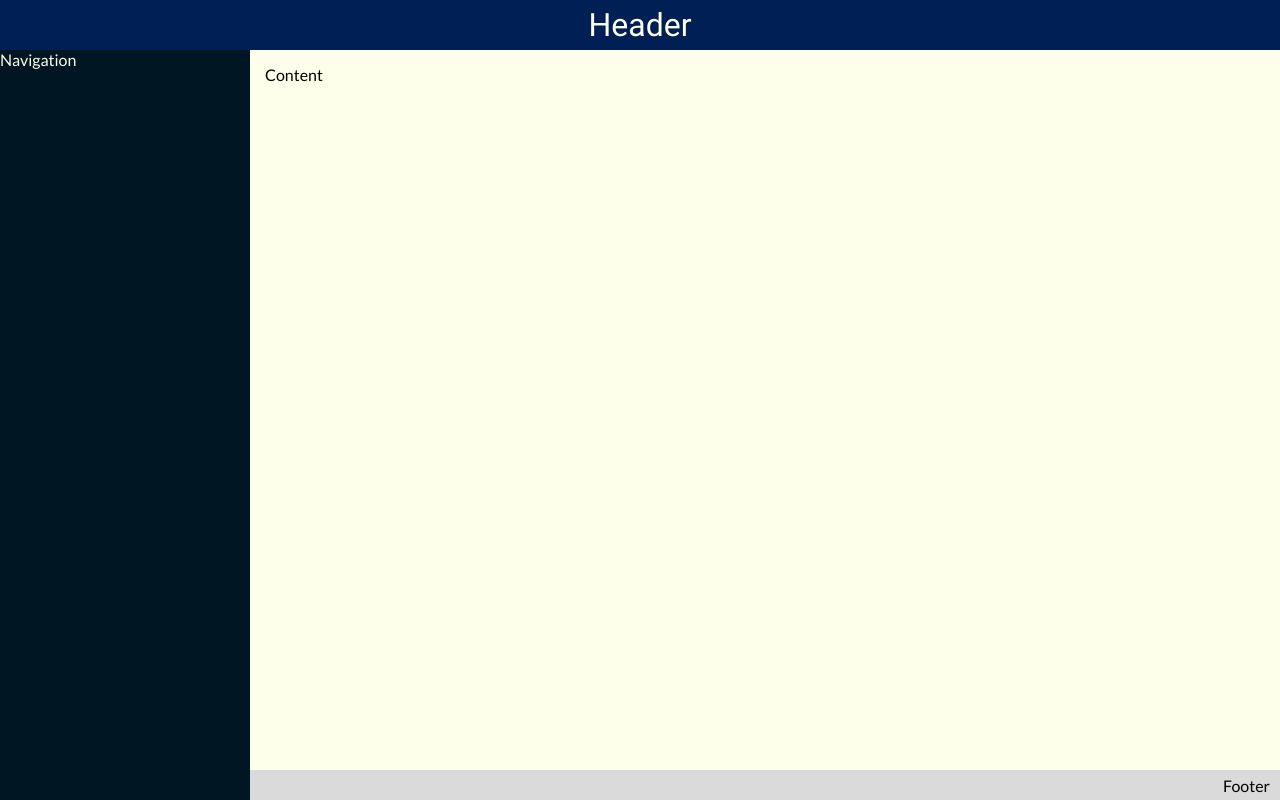
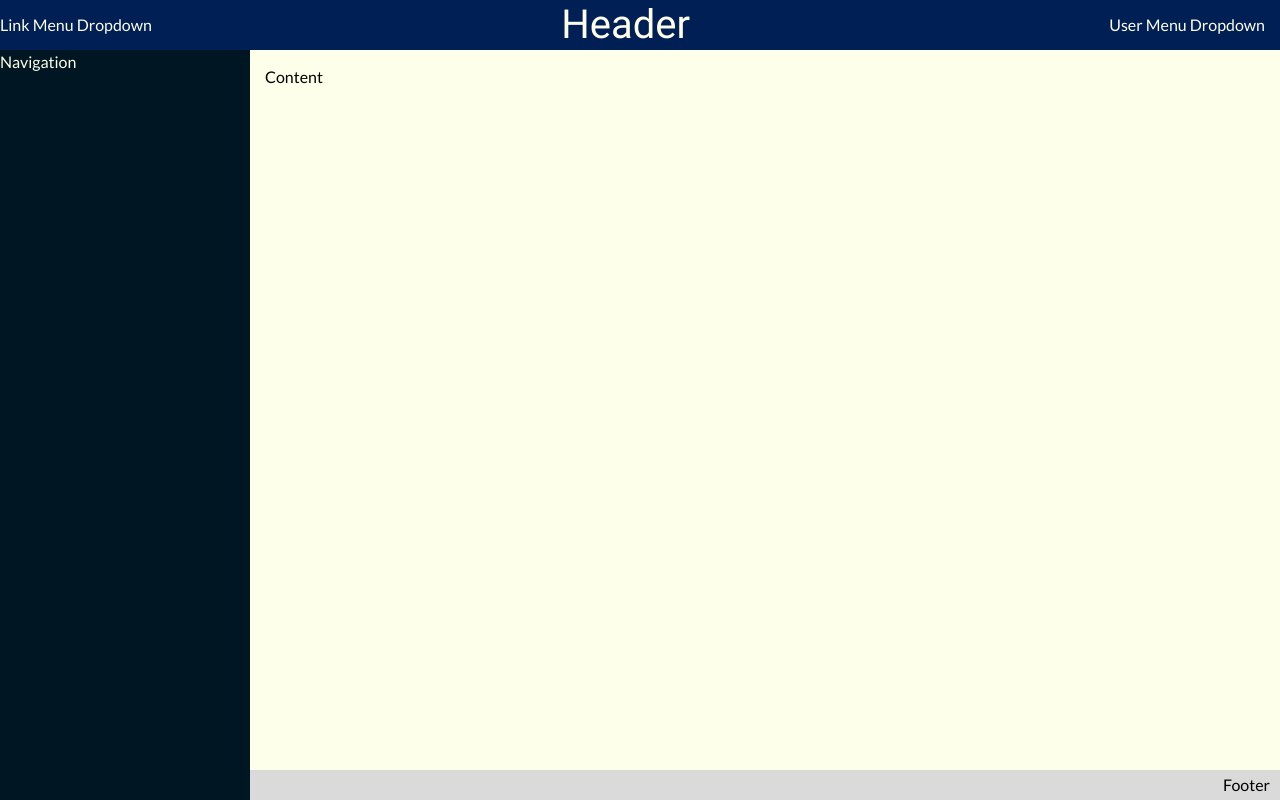
Before and after one commit to eltonmel/frontend, a React (Create React App) app: page / in a window 1280 px wide. Built offline with nearby package versions, Linux system fonts and the light colour scheme.

Commit message:
User menu component implemented

```diff
--- a/package.json
+++ b/package.json
@@ -3,9 +3,11 @@
   "version": "0.1.0",
   "private": true,
   "dependencies": {
+    "@fortawesome/fontawesome-free": "^5.13.0",
     "@testing-library/jest-dom": "^4.2.4",
     "@testing-library/react": "^9.3.2",
     "@testing-library/user-event": "^7.1.2",
+    "bootstrap": "^4.4.1",
     "node-sass": "^4.14.0",
     "react": "^16.13.1",
     "react-dom": "^16.13.1",
--- a/src/App.scss
+++ b/src/App.scss
@@ -1,3 +1,6 @@
+@import '../node_modules/bootstrap/dist/css/bootstrap.css';
+@import '../node_modules/@fortawesome/fontawesome-free/css/all.css';
+
 @font-face {
   font-family: 'Lato';
   src: url('./Assets/Fonts/Lato-Regular.ttf');
--- a/src/Components/Header.jsx
+++ b/src/Components/Header.jsx
@@ -1,9 +1,13 @@
 import React from 'react';
+
+import UserMenu from '@/Components/UserMenu';
 
 import '@/Styles/Header.scss';
 
 export default () => (
   <header className="header">
+    <span>Link Menu Dropdown</span>
     <h1>Header</h1>
+    <UserMenu />
   </header>
 );
--- /dev/null
+++ b/src/Components/UserMenu.jsx
@@ -0,0 +1,26 @@
+import React from 'react';
+
+import '@/Styles/UserMenu.scss';
+
+export default () => {
+  const showUserMenu = (event) => {
+    const container = event.target.nextElementSibling;
+    container.classList.toggle('hidden');
+  };
+
+  return (
+    <div className="user-menu">
+      <div className="user-button" onClick={showUserMenu}>
+        User Menu Dropdown
+      </div>
+      <div className="user-menu-content hidden">
+        <a href="/profile">
+          <i className="fa fa-cogs"></i> Profile
+        </a>
+        <a href="/logout">
+          <i className="fa fa-sign-out-alt"></i> Exit
+        </a>
+      </div>
+    </div>
+  );
+};
--- a/src/Styles/Header.scss
+++ b/src/Styles/Header.scss
@@ -4,10 +4,11 @@
   color: #feffea;
 
   display: flex;
-  justify-content: center;
+  justify-content: space-between;
   align-items: center;
 
   h1 {
     font-weight: 500;
+    margin: 0;
   }
 }
--- /dev/null
+++ b/src/Styles/UserMenu.scss
@@ -0,0 +1,55 @@
+.user-menu {
+  height: 100%;
+  display: flex;
+  flex-direction: column;
+  align-items: center;
+  justify-content: center;
+  position: relative;
+
+  .user-button {
+    display: flex;
+    align-items: center;
+    height: 80%;
+    padding: 0px 10px;
+    margin-right: 5px;
+    cursor: pointer;
+    border-radius: 5px;
+
+    &:hover {
+      background-color: #012d79;
+    }
+  }
+
+  .user-menu-content {
+    position: absolute;
+    right: 5px;
+    top: 50px;
+    min-width: 150px;
+    width: 95%;
+    padding: 5px;
+    z-index: 1;
+    box-shadow: 0px 8px 16px 0px rgba(0, 0, 0, 0.2);
+    background-color: #fff;
+
+    display: flex;
+    flex-direction: column;
+    flex-wrap: wrap;
+
+    transition: visibility 0s, opacity 0.5s linear;
+
+    a {
+      text-decoration: none;
+      color: #000;
+      padding: 5px;
+
+      &:hover {
+        background-color: #ededed;
+      }
+    }
+  }
+
+  .user-menu-content.hidden {
+    visibility: hidden;
+    opacity: 0;
+  }
+}
```
Also changed, not shown: 1 other file (tests, documents, lock files or other folders).
